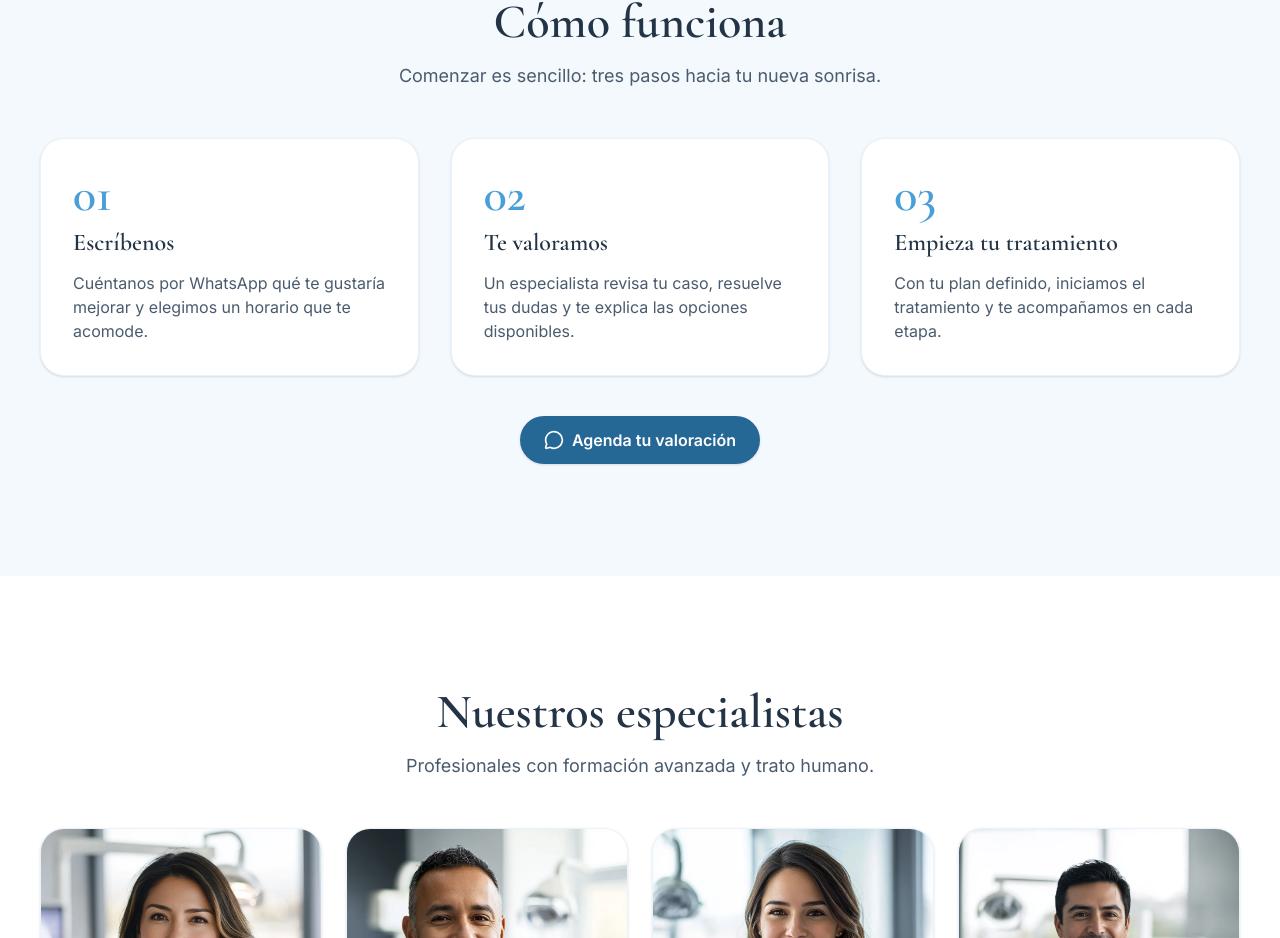
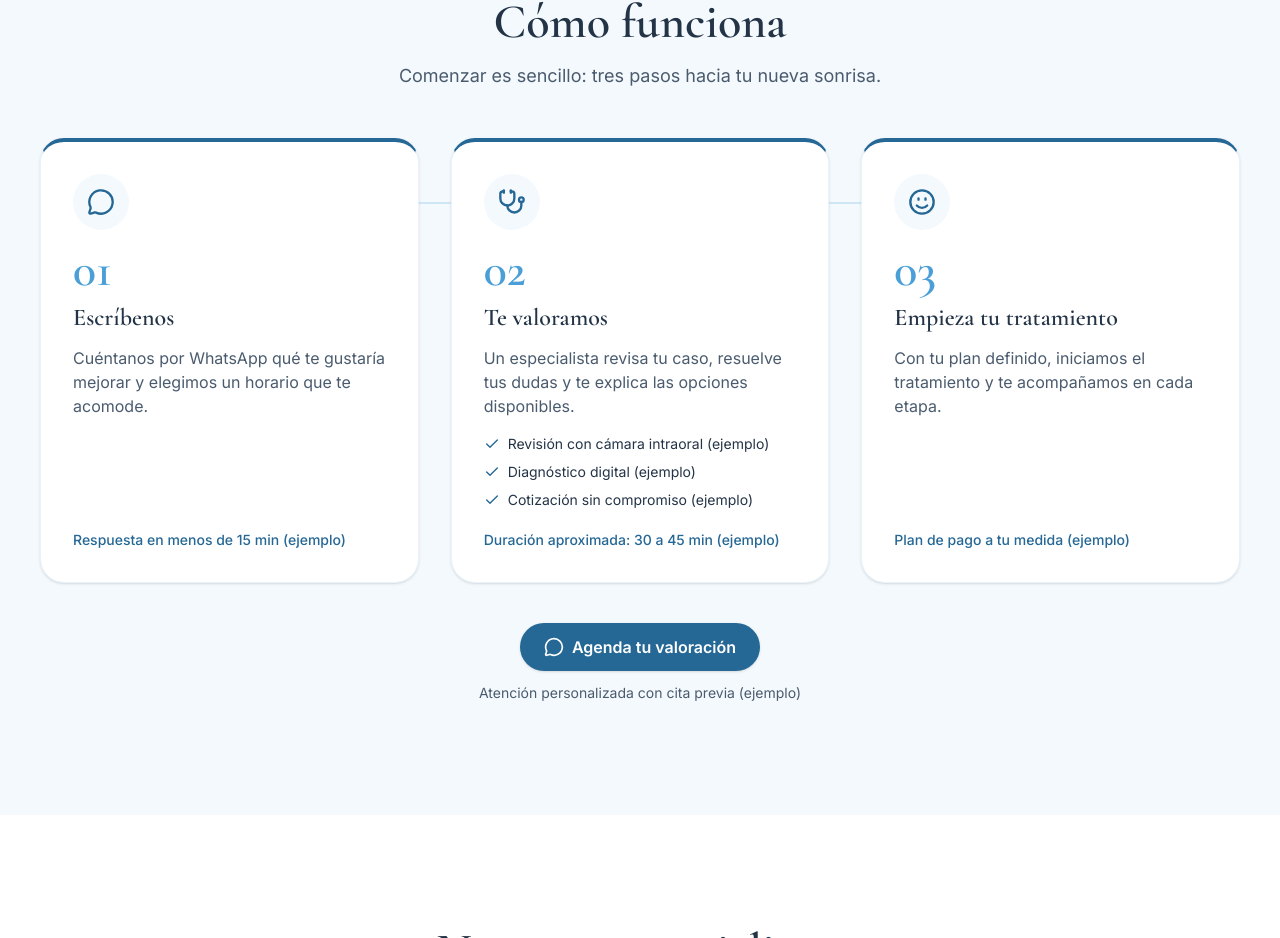
Before and after one commit to cristian596/Dental-Prime, a React (Vite) app: page / in a window 1280 px wide. Shown: the part 2903-3841 px from the top of the page. Built offline with nearby package versions, Linux system fonts and the light colour scheme.

Commit message:
changes: mejoras en la parte visual de la seccion de COMO FUNCIONA

```diff
--- a/src/components/sections/HowItWorks.tsx
+++ b/src/components/sections/HowItWorks.tsx
@@ -1,5 +1,7 @@
-import { MessageCircle } from 'lucide-react'
+import { Check, MessageCircle, Smile, Stethoscope } from 'lucide-react'
+import type { LucideIcon } from 'lucide-react'
 import { clinic } from '../../config/clinic'
+import type { HowItWorksIcon } from '../../config/clinic'
 import { buildWhatsAppUrl } from '../../lib/whatsapp'
 import { Button } from '../ui/Button'
 import { Card } from '../ui/Card'
@@ -7,23 +9,60 @@ import { Section } from '../ui/Section'
 import type { SectionTone } from '../ui/Section'
 import { SectionTitle } from '../ui/SectionTitle'
 
+const stepIcons: Record<HowItWorksIcon, LucideIcon> = {
+  message: MessageCircle,
+  stethoscope: Stethoscope,
+  smile: Smile,
+}
+
 export function HowItWorks({ tone }: { tone: SectionTone }) {
   const { howItWorks: h } = clinic
   return (
     <Section id={h.id} tone={tone} labelledBy={`${h.id}-titulo`}>
       <SectionTitle id={`${h.id}-titulo`} title={h.title} subtitle={h.subtitle} />
-      <ol className="grid gap-6 md:grid-cols-3 xl:gap-8">
-        {h.steps.map((step, index) => (
-          <Card as="li" key={step.title} className="p-6 xl:p-8">
-            <span aria-hidden="true" className="font-serif text-5xl font-semibold text-brand-500">
-              {String(index + 1).padStart(2, '0')}
-            </span>
-            <h3 className="mt-2 font-serif text-2xl font-semibold">{step.title}</h3>
-            <p className="mt-3 text-ink-soft">{step.description}</p>
-          </Card>
-        ))}
+      <ol className="relative grid gap-6 md:grid-cols-3 xl:gap-8">
+        {/* Línea conectora de escritorio: del centro del primer icono al del último, detrás de las tarjetas */}
+        <span
+          aria-hidden="true"
+          className="pointer-events-none absolute left-[16.67%] right-[16.67%] top-[calc(2rem+1.75rem+4px)] hidden h-0.5 bg-brand-200 xl:block"
+        />
+        {h.steps.map((step, index) => {
+          const Icon = stepIcons[step.icon]
+          const includes = step.firstVisitIncludes ?? []
+          return (
+            <li
+              key={step.title}
+              className="relative flex max-md:not-last:after:absolute max-md:not-last:after:-bottom-6 max-md:not-last:after:left-1/2 max-md:not-last:after:h-6 max-md:not-last:after:w-0.5 max-md:not-last:after:-translate-x-1/2 max-md:not-last:after:bg-brand-200 max-md:not-last:after:content-['']"
+            >
+              <Card
+                as="div"
+                className="flex w-full flex-col border-t-4 border-t-brand-700 p-6 transition-[transform,box-shadow] hover:shadow-md motion-safe:hover:-translate-y-1 xl:p-8"
+              >
+                <span className="flex h-14 w-14 items-center justify-center rounded-full bg-brand-50 text-brand-700">
+                  <Icon aria-hidden="true" size={28} />
+                </span>
+                <span aria-hidden="true" className="mt-4 font-serif text-5xl font-semibold text-brand-500">
+                  {String(index + 1).padStart(2, '0')}
+                </span>
+                <h3 className="mt-2 font-serif text-2xl font-semibold">{step.title}</h3>
+                <p className="mt-3 text-ink-soft">{step.description}</p>
+                {includes.length > 0 && (
+                  <ul className="mt-4 space-y-2 text-sm">
+                    {includes.map((item) => (
+                      <li key={item} className="flex items-start gap-2">
+                        <Check aria-hidden="true" size={16} className="mt-0.5 shrink-0 text-brand-700" />
+                        <span>{item}</span>
+                      </li>
+                    ))}
+                  </ul>
+                )}
+                {step.badge && <p className="mt-auto pt-5 text-sm font-medium text-brand-700">{step.badge}</p>}
+              </Card>
+            </li>
+          )
+        })}
       </ol>
-      <div className="mt-10 flex justify-center">
+      <div className="mt-10 flex flex-col items-center gap-3">
         <Button
           href={buildWhatsAppUrl(clinic.whatsappNumber, clinic.whatsappDefaultMessage)}
           target="_blank"
@@ -33,6 +72,7 @@ export function HowItWorks({ tone }: { tone: SectionTone }) {
           <MessageCircle aria-hidden="true" size={20} />
           {h.ctaLabel}
         </Button>
+        {h.trustNote && <p className="text-center text-sm text-ink-soft">{h.trustNote}</p>}
       </div>
     </Section>
   )
--- a/src/config/clinic.ts
+++ b/src/config/clinic.ts
@@ -16,9 +16,14 @@ export interface TrustPoint {
   icon: LucideIcon
 }
 
+export type HowItWorksIcon = 'message' | 'stethoscope' | 'smile'
+
 export interface HowItWorksStep {
   title: string
   description: string
+  icon: HowItWorksIcon
+  badge: string
+  firstVisitIncludes?: string[]
 }
 
 export interface HowItWorks {
@@ -26,6 +31,7 @@ export interface HowItWorks {
   title: string
   subtitle: string
   ctaLabel: string
+  trustNote: string
   steps: HowItWorksStep[]
 }
 
@@ -183,10 +189,33 @@ export const clinic = {
     title: 'Cómo funciona',
     subtitle: 'Comenzar es sencillo: tres pasos hacia tu nueva sonrisa.',
     ctaLabel: 'Agenda tu valoración',
+    // EJEMPLO: si el cliente tiene datos reales de confianza, reemplazar; vacío oculta la línea.
+    trustNote: 'Atención personalizada con cita previa (ejemplo)',
+    // EJEMPLO: confirmar los tiempos y condiciones reales de la clínica antes de publicar.
     steps: [
-      { title: 'Escríbenos', description: 'Cuéntanos por WhatsApp qué te gustaría mejorar y elegimos un horario que te acomode.' },
-      { title: 'Te valoramos', description: 'Un especialista revisa tu caso, resuelve tus dudas y te explica las opciones disponibles.' },
-      { title: 'Empieza tu tratamiento', description: 'Con tu plan definido, iniciamos el tratamiento y te acompañamos en cada etapa.' },
+      {
+        title: 'Escríbenos',
+        description: 'Cuéntanos por WhatsApp qué te gustaría mejorar y elegimos un horario que te acomode.',
+        icon: 'message',
+        badge: 'Respuesta en menos de 15 min (ejemplo)',
+      },
+      {
+        title: 'Te valoramos',
+        description: 'Un especialista revisa tu caso, resuelve tus dudas y te explica las opciones disponibles.',
+        icon: 'stethoscope',
+        badge: 'Duración aproximada: 30 a 45 min (ejemplo)',
+        firstVisitIncludes: [
+          'Revisión con cámara intraoral (ejemplo)',
+          'Diagnóstico digital (ejemplo)',
+          'Cotización sin compromiso (ejemplo)',
+        ],
+      },
+      {
+        title: 'Empieza tu tratamiento',
+        description: 'Con tu plan definido, iniciamos el tratamiento y te acompañamos en cada etapa.',
+        icon: 'smile',
+        badge: 'Plan de pago a tu medida (ejemplo)',
+      },
     ],
   } as HowItWorks,
 
```
